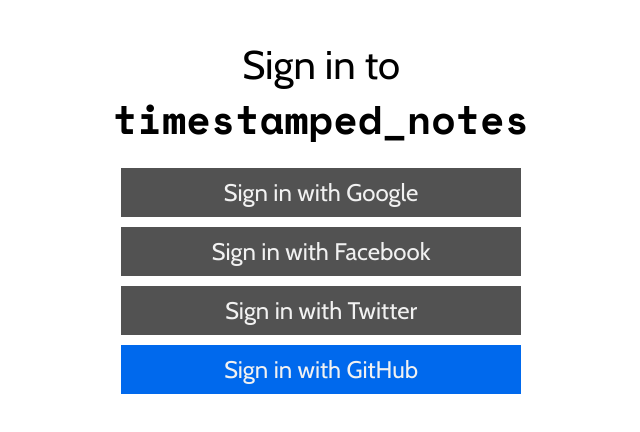
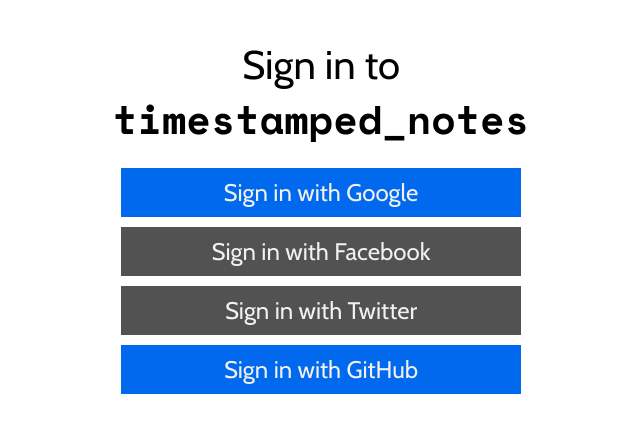
Before and after one commit to o2bomb/timestamped-notes, a Next.js app in the folder client/: page /login in a window 1280 px wide. Shown: the top 432 px of the page, without its empty margins (319-959 px from the left). Built offline with nearby package versions, Linux system fonts and the light colour scheme; no server answers.

Commit message:
Allow users to start Google OAuth flow from client

```diff
--- a/client/next.config.js
+++ b/client/next.config.js
@@ -2,8 +2,8 @@
   async rewrites() {
     return process.env.NODE_ENV === "development" ? [
       {
-        source: '/auth/github',
-        destination: 'http://server:5000/auth/github',
+        source: '/auth/:path',
+        destination: 'http://server:5000/auth/:path',
       },
       {
         source: '/logout',
--- a/client/src/pages/login.tsx
+++ b/client/src/pages/login.tsx
@@ -21,7 +21,7 @@
         </div>
         <div className={styles.buttonGroup}>
           <Link href="/auth/google">
-            <button disabled>Sign in with Google</button>
+            <button>Sign in with Google</button>
           </Link>
           <Link href="/auth/facebook">
             <button disabled>Sign in with Facebook</button>
```
